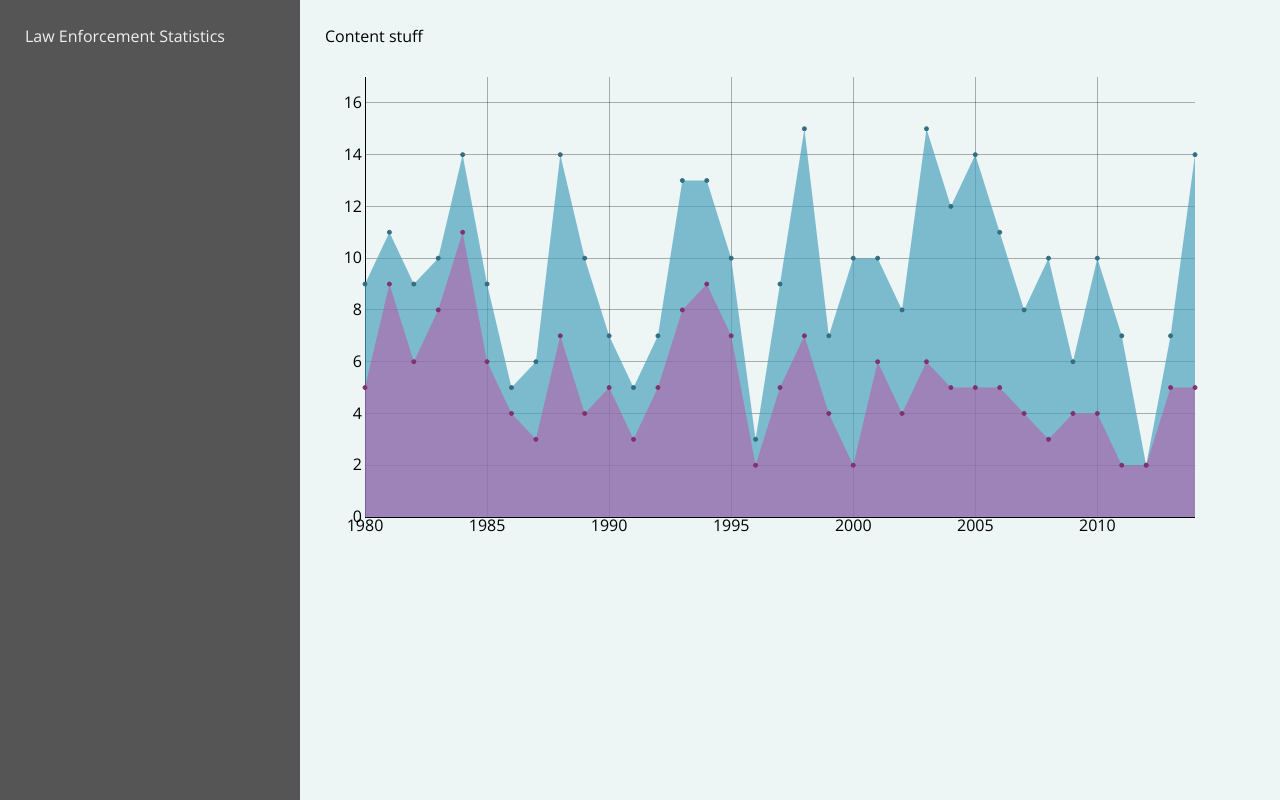
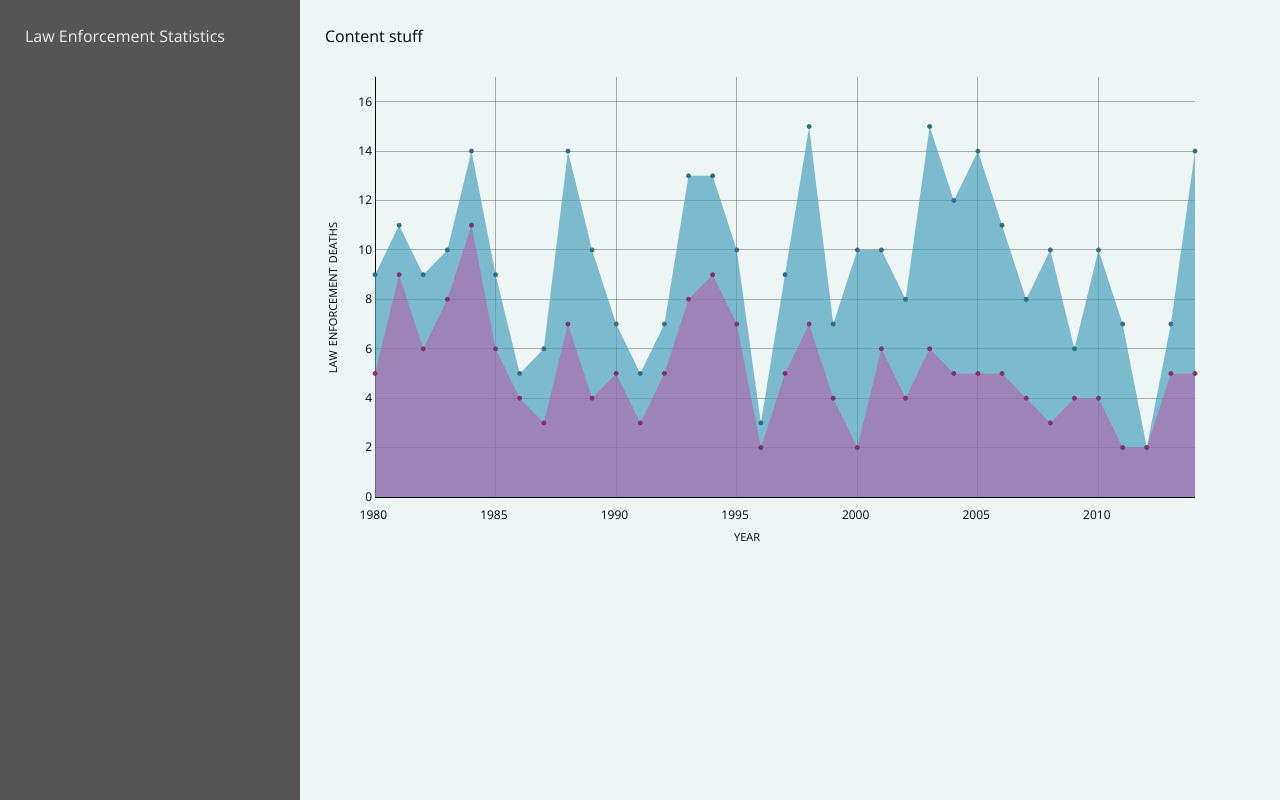
Before and after one commit to glredig/officersdata, a plain HTML site: page index.html in a window 1280 px wide. Drawn offline with nearby package versions, Linux system fonts and the light colour scheme.

Commit message:
added labels and styled axes

```diff
--- a/lea_deaths.js
+++ b/lea_deaths.js
@@ -7,8 +7,8 @@
     var margins = {
       top: 30,
       right: 30,
-      bottom: 30,
-      left: 40
+      bottom: 50,
+      left: 50
     };
 
     var total_height = 500;
@@ -62,12 +62,30 @@
     svg.append("g")
       .attr("class", "x axis")
       .attr("transform", "translate(" + margins.left + "," + (height + margins.top) + ")")
-      .call(xAxis);
+      .call(xAxis)
+      .selectAll('text')
+      .style("text-anchor", "end")
+      .attr('transform', 'translate(12,' + 10 + ')');
 
     svg.append("g")
         .attr("class", "y axis")
         .attr("transform", "translate(" + margins.left + "," + margins.top + ")")
         .call(yAxis);
+
+    svg.append("text")
+      .attr("class", "x_label")
+      .attr("text-anchor", "end")
+      .attr("x", (width + margins.left) / 2)
+      .attr("y", height + margins.top + margins.bottom - 6)
+      .text("year");
+
+    svg.append("text")
+      .attr("class", "y_label")
+      .attr("text-anchor", "end")
+      .attr("x", -(height + margins.top) / 2 + 50 )
+      .attr("dy", ".75em")
+      .attr("transform", "rotate(-90)")
+      .text("law enforcement deaths");
 
     var line = d3.svg.line()
       .x(function(d) { return x(d.x); })
--- a/officers_main.css
+++ b/officers_main.css
@@ -32,6 +32,15 @@
   shape-rendering: crispEdges;
 }
 
+.x.axis text {
+  margin-top: 10px;
+  font-size: 12px;
+}
+
+.y.axis text {
+  font-size: 12px;
+}
+
 .tick line {
   opacity: 0.3;
 }
@@ -50,3 +59,9 @@
 .line {
   stroke: #000;
 }
+
+.x_label,
+.y_label {
+  font-variant: small-caps;
+  /*transform: translate(-50%, 0);*/
+}
```
